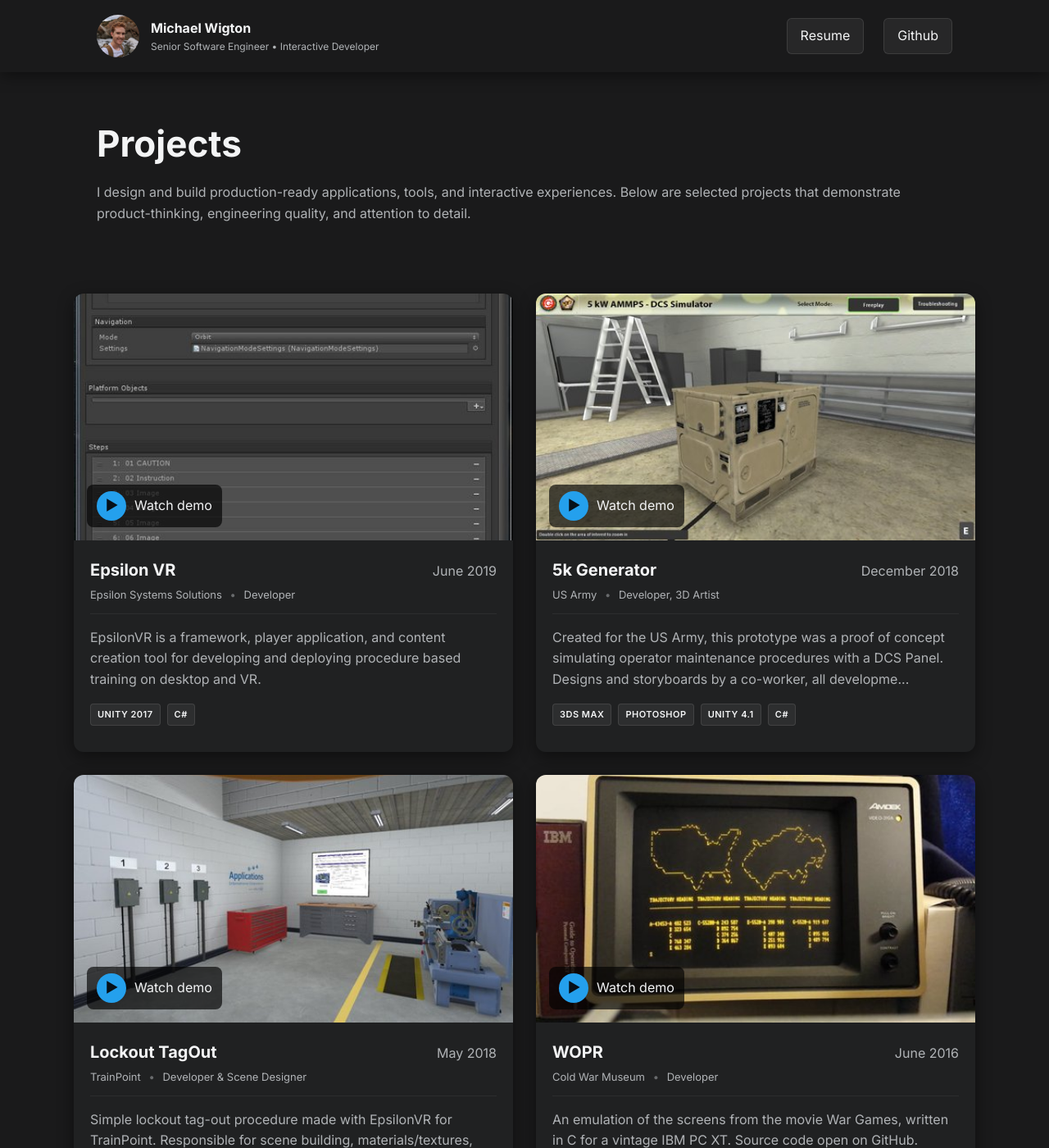
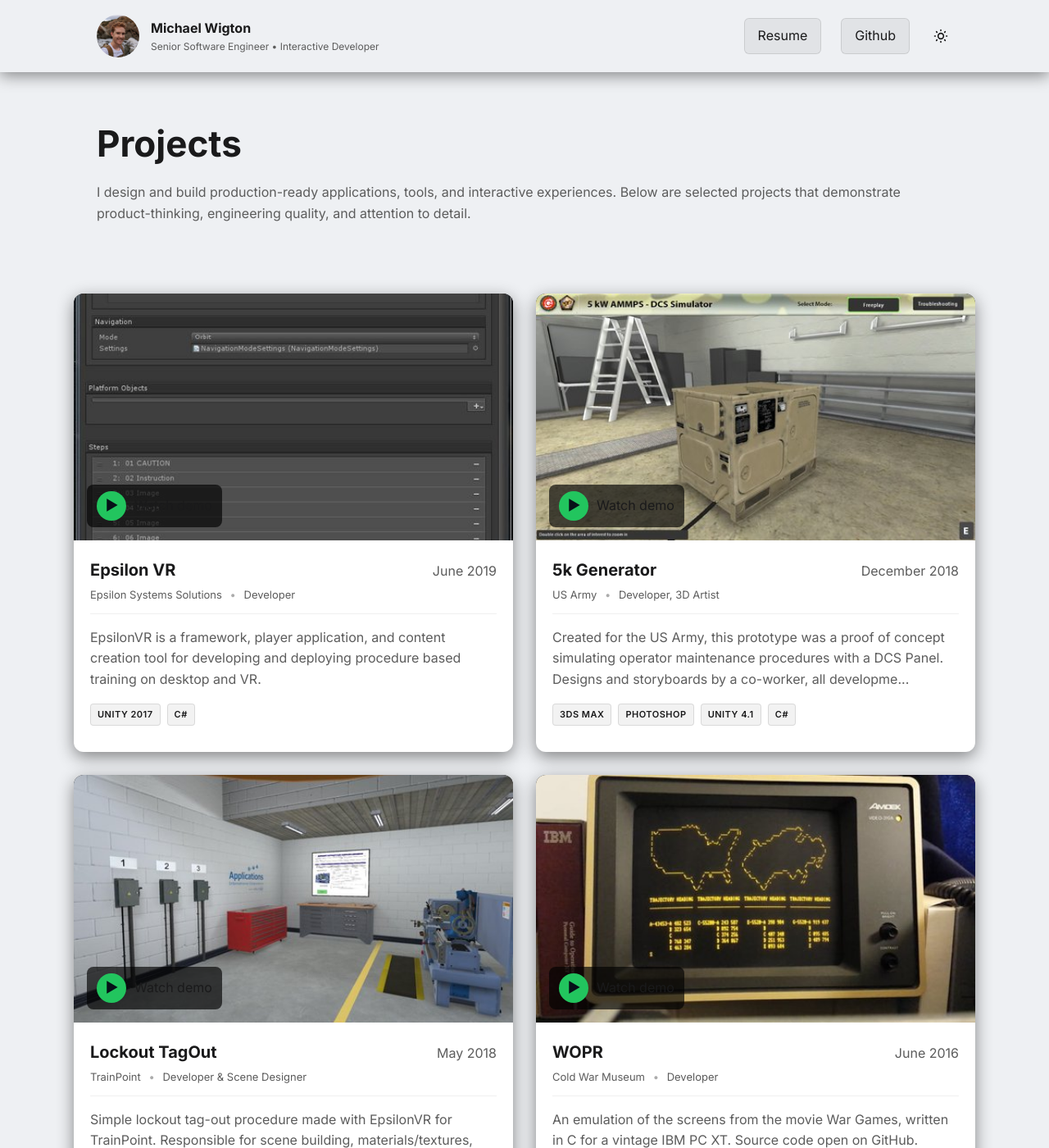
Before and after one commit to mwigton/mwigton.github.io, a Jekyll site: the page built from index.md, in a window 1280 px wide and 1400 px high. Shown: the whole window at 82% size. Built offline with Jekyll 4.4.1, drawn with Linux system fonts in a browser that asks for light colours.

Commit message:
feat: add color themes

```diff
--- a/_layouts/default.html
+++ b/_layouts/default.html
@@ -18,6 +18,13 @@
       <nav class="main-nav">
         <a href="assets/files/michael_wigton_resume.pdf" target="_blank">Resume</a>
         <a href="https://github.com/mwigton">Github</a>
+        <button id="theme-toggle" class="theme-toggle" aria-label="Toggle Dark Mode"
+          style="background:none; border:none; color:var(--text); cursor:pointer; padding:4px; display:flex;">
+          <svg width="20" height="20" fill="none" viewBox="0 0 24 24" stroke="currentColor">
+            <path stroke-linecap="round" stroke-linejoin="round" stroke-width="2"
+              d="M20.354 15.354A9 9 0 018.646 3.646 9.003 9.003 0 0012 21a9.003 9.003 0 008.354-5.646z" />
+          </svg>
+        </button>
       </nav>
     </div>
   </header>
--- a/assets/css/style.css
+++ b/assets/css/style.css
@@ -27,12 +27,31 @@ body {
 }
 
 :root {
-  --bg: #1a1a1b;
-  --muted: #b0b3b6;
+  --bg: #252629;
+  /* Blend of Original (#1a1a1b) and Discord (#313338) */
+  --muted: #9f9fa3;
   --text: #f3f4f5;
-  --accent: #24A0ED;
-  --card: #202122;
-  --glass: rgba(255, 255, 255, 0.06);
+  --accent: #22c55e;
+  --accent-rgb: 34, 197, 94;
+  --card: #2b2c30;
+  /* Slightly lighter than BG */
+  --glass: rgba(255, 255, 255, 0.05);
+  --border-color: rgba(255, 255, 255, 0.1);
+  --border-muted: rgba(255, 255, 255, 0.06);
+  --hover-bg: rgba(255, 255, 255, 0.15);
+  --hover-border: rgba(255, 255, 255, 0.25);
+}
+
+[data-theme="light"] {
+  --bg: #eef0f3;
+  --text: #1a1a1b;
+  --muted: #5c5c5c;
+  --card: #ffffff;
+  --glass: rgba(0, 0, 0, 0.05);
+  --border-color: rgba(0, 0, 0, 0.1);
+  --border-muted: rgba(0, 0, 0, 0.06);
+  --hover-bg: rgba(0, 0, 0, 0.1);
+  --hover-border: rgba(0, 0, 0, 0.2);
 }
 
 .site-header {
@@ -94,7 +113,7 @@ body {
 .main-nav a {
   color: var(--text);
   background: var(--glass);
-  border: 1px solid rgba(255, 255, 255, 0.1);
+  border: 1px solid var(--border-color);
   padding: 8px 16px;
   border-radius: 6px;
   text-decoration: none;
@@ -103,9 +122,8 @@ body {
 }
 
 .main-nav a:hover {
-  background: rgba(255, 255, 255, 0.15);
-  border-color: rgba(255, 255, 255, 0.25);
-  transform: translateY(-1px);
+  background: var(--hover-bg);
+  border-color: var(--hover-border);
 }
 
 .main-nav .cta {
@@ -160,6 +178,11 @@ body {
   box-shadow: 0 18px 48px rgba(0, 0, 0, 0.55);
 }
 
+.project-card:hover h3 {
+  color: var(--accent);
+  transition: color 0.2s ease;
+}
+
 .project-media {
   position: relative;
   padding-top: 56.25%;
@@ -210,7 +233,7 @@ body {
   gap: 4px;
   padding-bottom: 12px;
   margin-bottom: 12px;
-  border-bottom: 1px solid rgba(255, 255, 255, 0.06);
+  border-bottom: 1px solid var(--border-muted);
 }
 
 .header-row {
@@ -257,20 +280,20 @@ body {
   background: var(--glass);
   color: var(--text);
   border-radius: 4px;
-  border: 1px solid rgba(255, 255, 255, 0.1);
+  border: 1px solid var(--border-color);
 }
 
 
 hr {
   border: 0;
-  border-top: 1px solid rgba(255, 255, 255, 0.03);
+  border-top: 1px solid var(--border-muted);
   margin: 36px 0;
 }
 
 .site-footer {
   padding: 26px 0;
   color: var(--muted);
-  border-top: 1px solid rgba(255, 255, 255, 0.03);
+  border-top: 1px solid var(--border-muted);
 }
 
 main {
--- a/assets/css/style.scss
+++ b/assets/css/style.scss
@@ -27,13 +27,36 @@ body {
 }
 
 :root {
-  --bg: #1a1a1b;
-  --muted: #b0b3b6;
+  --bg: #252629;
+  /* Blend of Original (#1a1a1b) and Discord (#313338) */
+  --muted: #9f9fa3;
+  /* Adjusted muted text */
   --text: #f3f4f5;
-  --accent: #24A0ED;
-  --card: #202122;
-  --glass: rgba(255, 255, 255, 0.06);
+  --accent: #22c55e;
+  /* Green accent to distinguish from links */
+  --accent-rgb: 34, 197, 94;
+  --card: #2b2c30;
+  /* Slightly lighter than BG, maintaining original hierarchy */
+  --glass: rgba(255, 255, 255, 0.05);
+  --border-color: rgba(255, 255, 255, 0.1);
+  --border-muted: rgba(255, 255, 255, 0.06);
+  --hover-bg: rgba(255, 255, 255, 0.15);
+  --hover-border: rgba(255, 255, 255, 0.25);
 }
+
+[data-theme="light"] {
+  --bg: #eef0f3;
+  --text: #1a1a1b;
+  --muted: #5c5c5c;
+  --card: #ffffff;
+  --glass: rgba(0, 0, 0, 0.05);
+  --border-color: rgba(0, 0, 0, 0.1);
+  --border-muted: rgba(0, 0, 0, 0.06);
+  --hover-bg: rgba(0, 0, 0, 0.1);
+  --hover-border: rgba(0, 0, 0, 0.2);
+}
+
+/* ... existing styles ... */
 
 .site-header {
   background: var(--bg);
@@ -103,8 +126,8 @@ body {
 }
 
 .main-nav a:hover {
-  background: rgba(255, 255, 255, 0.15);
-  border-color: rgba(255, 255, 255, 0.25);
+  background: var(--hover-bg);
+  border-color: var(--hover-border);
   transform: translateY(-1px);
 }
 
@@ -158,6 +181,11 @@ body {
 .project-card:hover {
   transform: translateY(-6px);
   box-shadow: 0 18px 48px rgba(0, 0, 0, 0.55);
+}
+
+.project-card:hover h3 {
+  color: var(--accent);
+  transition: color 0.2s ease;
 }
 
 .project-media {
--- a/assets/js/main.js
+++ b/assets/js/main.js
@@ -35,4 +35,38 @@
     }
   });
 
+  // Theme Toggle
+  const toggleBtn = document.getElementById('theme-toggle');
+  const html = document.documentElement;
+  const iconSvg = toggleBtn.querySelector('svg');
+
+  // Icons
+  const moonPath = "M20.354 15.354A9 9 0 018.646 3.646 9.003 9.003 0 0012 21a9.003 9.003 0 008.354-5.646z";
+  const sunPath = "M12 3v1m0 16v1m9-9h-1M4 12H3m15.364 6.364l-.707-.707M6.343 6.343l-.707-.707m12.728 0l-.707.707M6.343 17.657l-.707.707M16 12a4 4 0 11-8 0 4 4 0 018 0z";
+
+  function setTheme(theme) {
+    html.setAttribute('data-theme', theme);
+    localStorage.setItem('theme', theme);
+    // Update icon: If light, show Moon (to switch to dark), If dark, show Sun (to switch to light)?
+    // Usually: Show Sun if Dark (active), Moon if Light (active).
+    // Let's show the "active" mode icon.
+    // Dark mode (default) -> Sun? No, usually Moon represents Dark Mode.
+    // Let's set it so the icon reflects the CURRENT state.
+    if (theme === 'light') {
+      iconSvg.innerHTML = `<path stroke-linecap="round" stroke-linejoin="round" stroke-width="2" d="${sunPath}" />`;
+    } else {
+      iconSvg.innerHTML = `<path stroke-linecap="round" stroke-linejoin="round" stroke-width="2" d="${moonPath}" />`;
+    }
+  }
+
+  // Init
+  const savedTheme = localStorage.getItem('theme') || (window.matchMedia('(prefers-color-scheme: light)').matches ? 'light' : 'dark');
+  setTheme(savedTheme);
+
+  toggleBtn.addEventListener('click', () => {
+    const current = html.getAttribute('data-theme');
+    const next = current === 'light' ? 'dark' : 'light';
+    setTheme(next);
+  });
+
 })();
```
